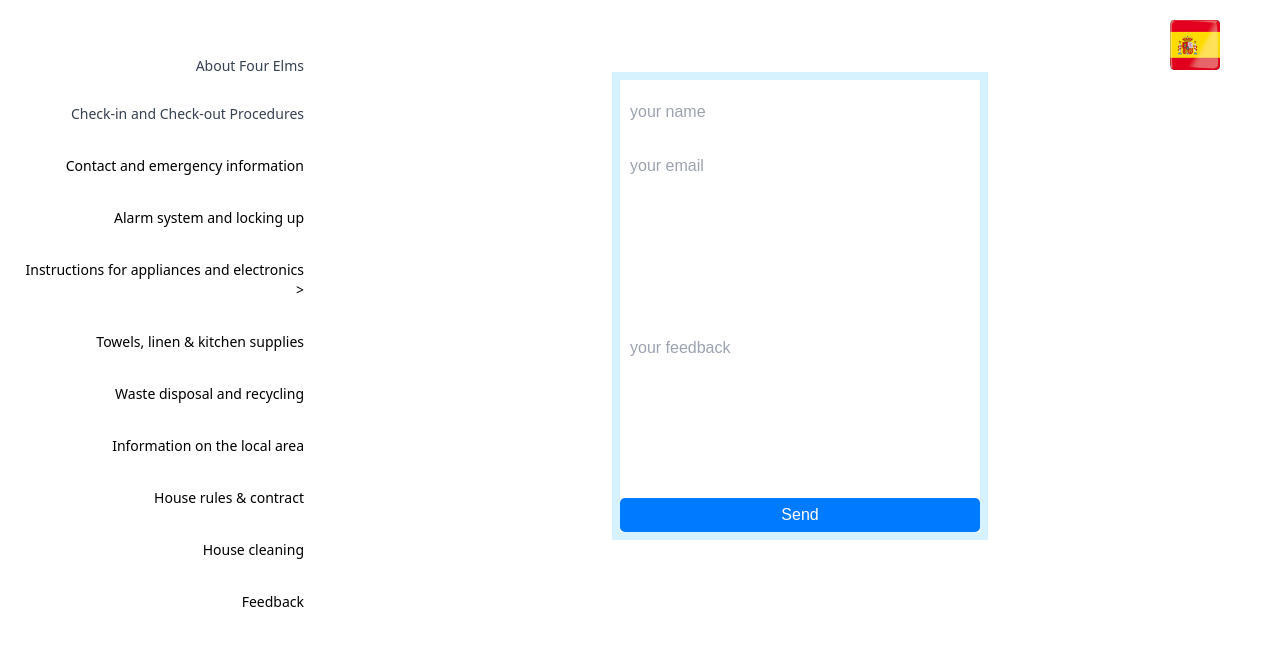
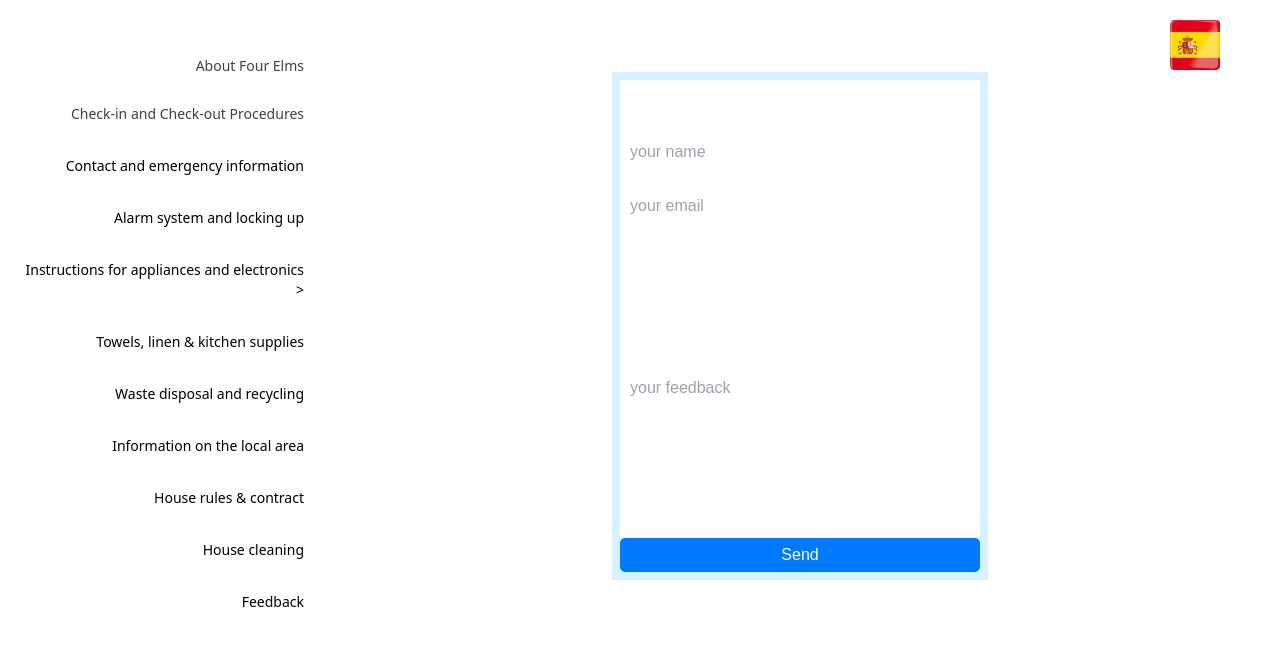
Before and after one commit to ConjecturesandRefutations/Four-Elms, a React (Create React App) app: page /feedback in a window 1280 px wide. Shown: the top 646 px of the page. Built offline with nearby package versions, Linux system fonts and the light colour scheme.

Commit message:
more changes

```diff
--- a/src/App.css
+++ b/src/App.css
@@ -27,7 +27,6 @@
   width: 360px;
   box-shadow: 0 0 0 8px #D6F1FF;
   margin: auto;
-  margin-top: 80px;
 }
 
 input {
@@ -101,3 +100,9 @@ padding-top: 10px;
     max-height: 40px;
   }
 }
+
+@media (min-width: 767px) {
+  #container {
+   margin-top: 80px;
+  }
+}
--- a/src/components/Navbar.js
+++ b/src/components/Navbar.js
@@ -106,14 +106,14 @@ return(
             </a>
         </li>
         <li class="py-2">
-            <a href="#" class="px-4 flex justify-end mt-4">
+            <Link href="#" class="px-4 flex justify-end mt-4">
                 <span>{lang==='english' ? 'House cleaning' : 'Limpieza de la casa'}</span>
-            </a>
+            </Link>
         </li>
         <li class="py-2">
-            <a href='/feedback' class="px-4 flex justify-end mt-4">
+            <Link to={'feedback'} class="px-4 flex justify-end mt-4">
                 <span>{lang==='english' ? 'Feedback' : 'Retroalimentación'}</span>
-            </a>
+            </Link>
         </li>
     </ul>
 
--- a/src/pages/Feedback.js
+++ b/src/pages/Feedback.js
@@ -12,14 +12,18 @@ return(
 
 <Navbar/>
 
-<main class="md:col-span-3" id="container">
+<main class="md:col-span-3">
 
-<form action="https://formsubmit.co/ccollins@i-realise.co.uk" method="POST">
+<div class='md:pt-10' id="container">
+
+<form action="https://formsubmit.co/ccollins@i-realise.co.uk" method="POST" >
      <input type="text" name="name" placeholder="your name" required/>
      <input type="email" name="email" placeholder="your email" required/>
      <input type="text" name="comments" placeholder="your feedback" required/>
      <button className="button" type="submit">Send</button>
 </form>
+
+</div>
 
 </main>
 
```
